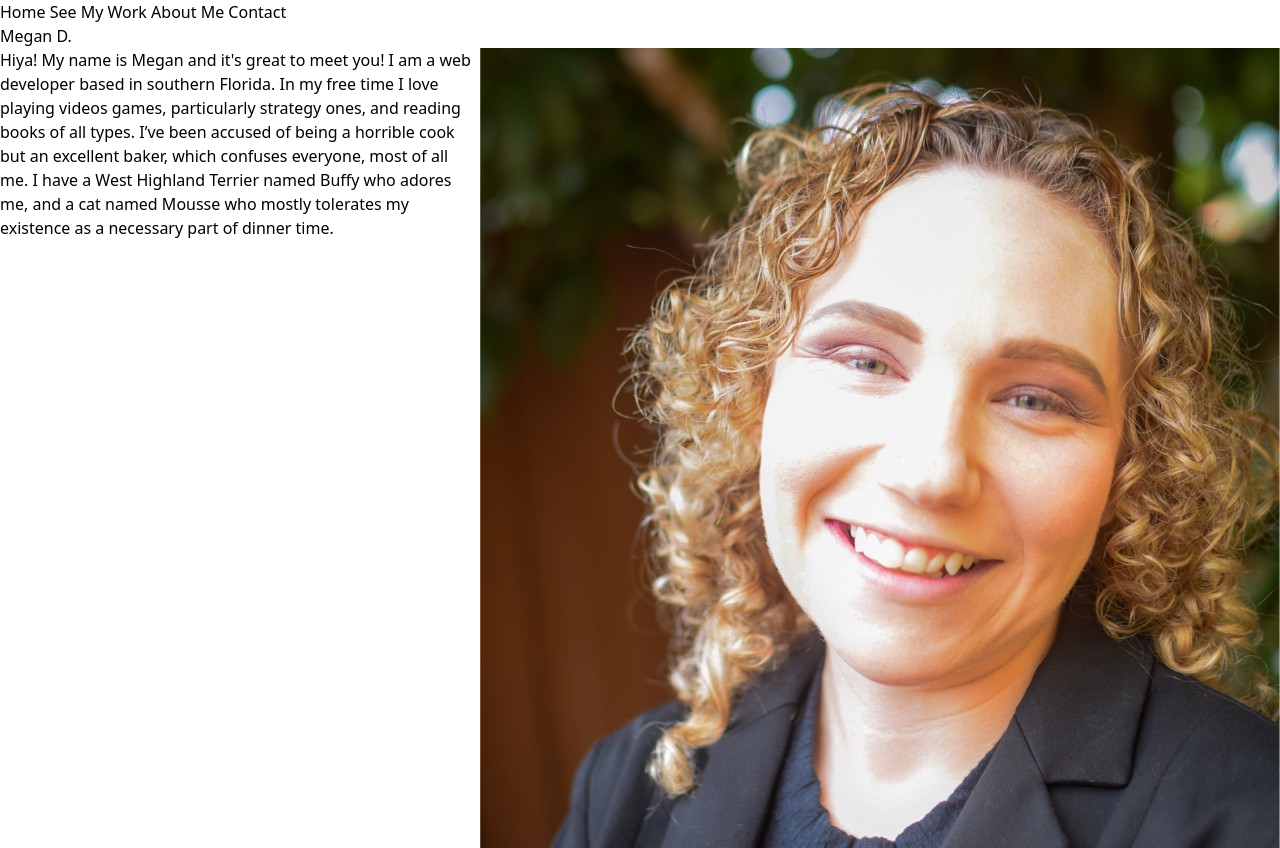
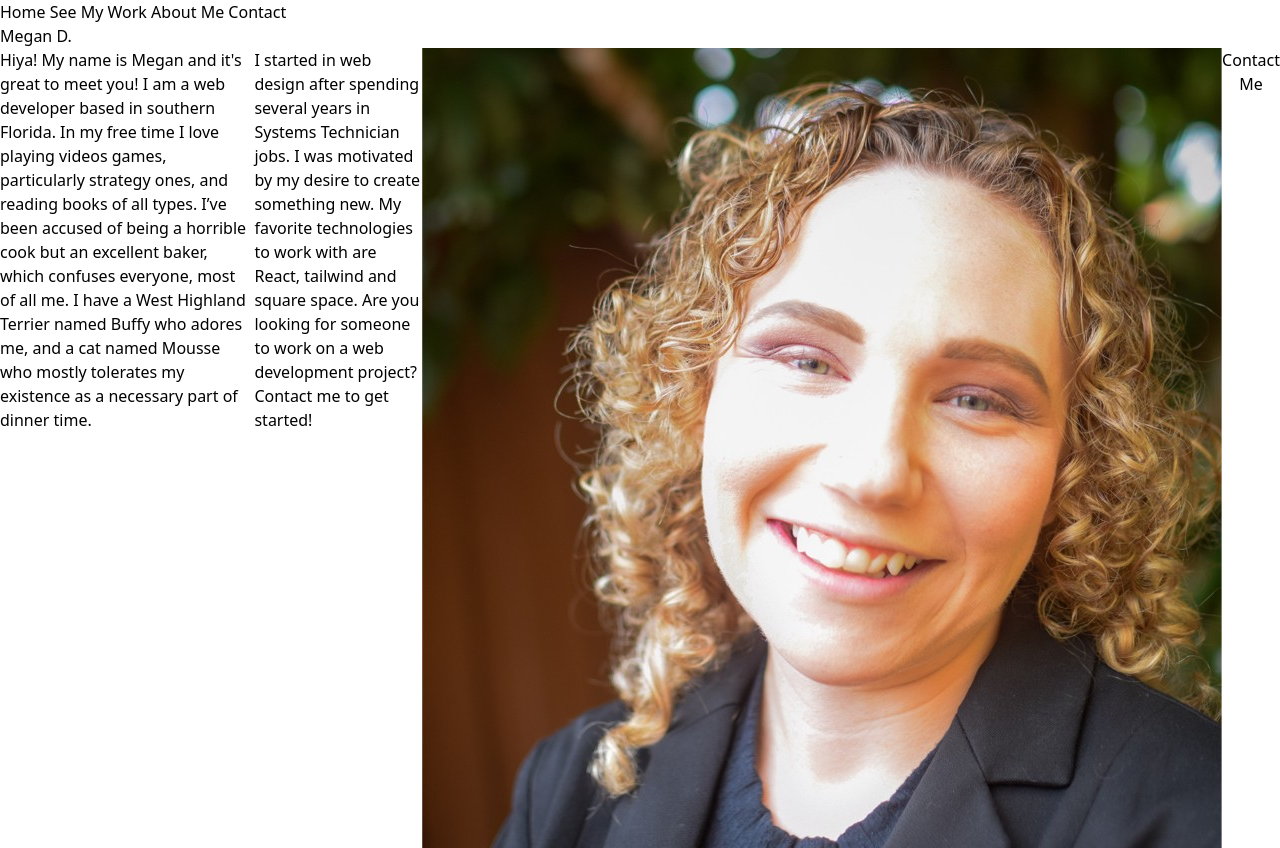
Before and after one commit to megrde93/MegansPortfolio, a React (Create React App) app: page /AboutMe in a window 1280 px wide. Built offline with nearby package versions, Linux system fonts and the light colour scheme.

Commit message:
contacts

```diff
--- a/src/components/AboutMe.js
+++ b/src/components/AboutMe.js
@@ -1,5 +1,7 @@
 import React from "react";
 import Megan from "../images/Megan.jpg";
+import { Link } from "react-router-dom";
+import Contact from "./Contact";
 
 const AboutMe = () => {
   return (
@@ -15,7 +17,17 @@ const AboutMe = () => {
           Terrier named Buffy who adores me, and a cat named Mousse who mostly
           tolerates my existence as a necessary part of dinner time.
         </h2>
+        <h2>
+          I started in web design after spending several years in Systems
+          Technician jobs. I was motivated by my desire to create something new.
+          My favorite technologies to work with are React, tailwind and square
+          space. Are you looking for someone to work on a web development
+          project? Contact me to get started!{" "}
+        </h2>
         <img src={Megan} alt="Megan" />
+        <Link to={Contact}>
+          <button> Contact Me</button>
+        </Link>
       </div>
     </div>
   );
```
